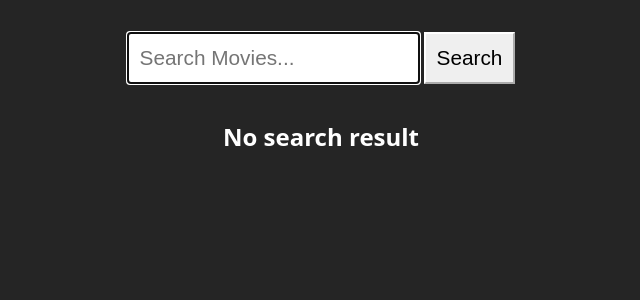
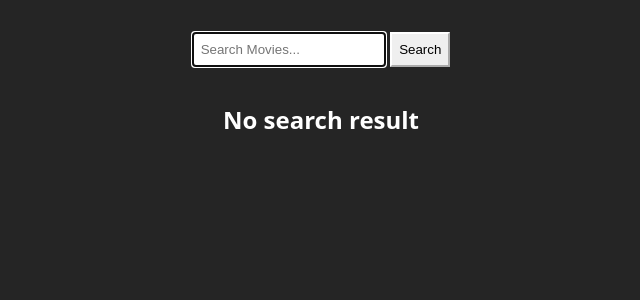
Before and after one commit to galiprandi/movies, a Svelte app in the folder svelte/: page / in a window 1280 px wide. Shown: the top 300 px of the page, without its empty margins (319-959 px from the left). Built offline with nearby package versions, Linux system fonts and the light colour scheme.

Commit message:
css styles

```diff
--- a/svelte/src/components/App.svelte
+++ b/svelte/src/components/App.svelte
@@ -99,7 +99,6 @@
   button {
     line-height: 1.3em;
     padding: 0.5em;
-    font-size: 1.3em;
     border-color: white;
     text-transform: capitalize;
   }
```
